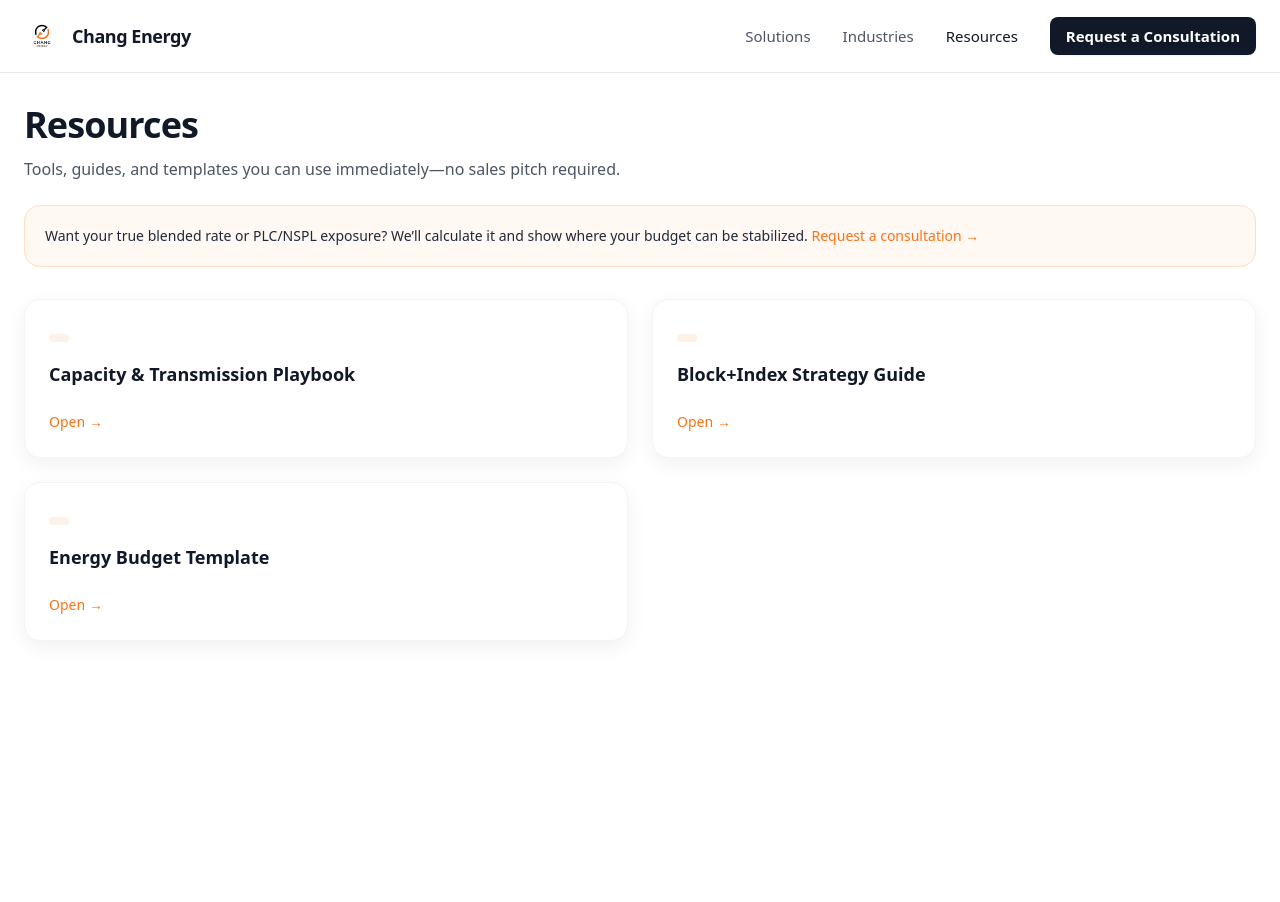
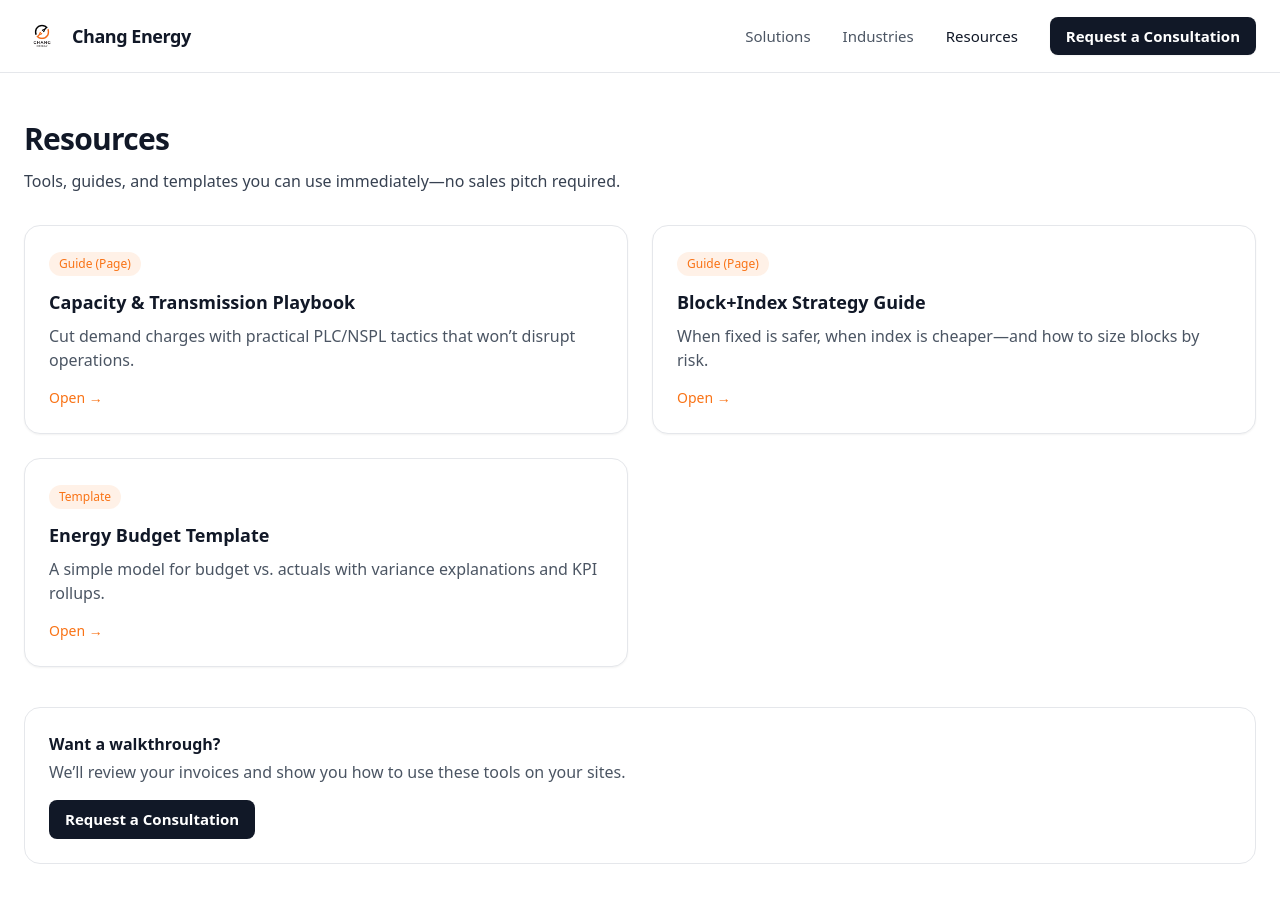
Before and after one commit to Alychang894/chang-energy-site, a Next.js app: page /resources in a window 1280 px wide. Shown: the top 902 px of the page. Before the commit the page ends 800 px from the top, so only its background shows below. Built offline with nearby package versions, Linux system fonts and the light colour scheme.

Commit message:
Update page.tsx

```diff
--- a/app/resources/page.tsx
+++ b/app/resources/page.tsx
@@ -1,24 +1,31 @@
 // app/resources/page.tsx
 import type { Metadata } from "next";
-import FadeIn from "../../components/FadeIn";
+import Link from "next/link";
+import FadeIn from "../../components/FadeIn"; // correct depth from /app/resources
 
 export const metadata: Metadata = {
   title: "Resources | Chang Energy",
   description:
-    "Operator-friendly guides and templates for procurement, PLC/NSPL, and budgeting.",
+    "Operator-friendly playbooks and templates: capacity & transmission, block+index strategy, and energy budget tracking.",
 };
 
-// inside your resources listing
-const items = [
+type ResourceItem = {
+  kind: string;     // <- we use this as the badge
+  title: string;
+  href: string;
+  blurb: string;
+};
+
+const items: ResourceItem[] = [
   {
-    kind: "Guide",
+    kind: "Guide (Page)",
     title: "Capacity & Transmission Playbook",
     href: "/resources/capacity-transmission-playbook",
     blurb:
-      "Cut demand charges with practical PLC/NSPL tactics that won’t disrupt ops.",
+      "Cut demand charges with practical PLC/NSPL tactics that won’t disrupt operations.",
   },
   {
-    kind: "Guide",
+    kind: "Guide (Page)",
     title: "Block+Index Strategy Guide",
     href: "/resources/block-index-strategy-guide",
     blurb:
@@ -29,54 +36,62 @@ const items = [
     title: "Energy Budget Template",
     href: "/resources/energy-budget-template",
     blurb:
-      "Budget vs. actuals with variance explanations and PLC/NSPL visibility.",
+      "A simple model for budget vs. actuals with variance explanations and KPI rollups.",
   },
 ];
+
 export default function ResourcesPage() {
   return (
-    <main className="px-6 pb-24 pt-8">
+    <main className="px-6 py-12">
       <div className="mx-auto max-w-7xl">
         <FadeIn>
-          <h1 className="text-4xl font-bold tracking-tight text-gray-900">
+          <h1 className="text-3xl font-bold tracking-tight text-gray-900">
             Resources
           </h1>
-          <p className="mt-3 max-w-3xl text-gray-600">
+          <p className="mt-3 max-w-3xl text-gray-700">
             Tools, guides, and templates you can use immediately—no sales pitch required.
           </p>
         </FadeIn>
 
-        {/* Contact-first banner (no public calculator) */}
-        <FadeIn delay={80}>
-          <div className="mt-6 rounded-2xl border border-brand/20 bg-brand/5 p-5">
-            <p className="text-sm text-gray-800">
-              Want your true blended rate or PLC/NSPL exposure? We’ll calculate it and show
-              where your budget can be stabilized.{" "}
-              <a href="/contact" className="link-brand font-medium">
-                Request a consultation →
-              </a>
-            </p>
-          </div>
-        </FadeIn>
-
         <div className="mt-8 grid gap-6 md:grid-cols-2">
-          {items.map((r, i) => (
-            <FadeIn key={r.title} delay={(i + 2) * 80}>
-              <a
+          {items.map((r) => (
+            <FadeIn key={r.href}>
+              <Link
                 href={r.href}
-                className="card block p-6 hover:shadow-lg transition-shadow"
+                className="group block rounded-2xl border bg-white p-6 shadow-sm transition-shadow hover:shadow-lg"
               >
-                <span className="badge-brand">{r.tag}</span>
-                <h2 className="mt-3 text-lg font-semibold text-gray-900">
+                <span className="inline-flex items-center rounded-full bg-[#F97316]/10 px-2.5 py-1 text-xs font-medium text-[#F97316]">
+                  {r.kind}
+                </span>
+                <h2 className="mt-3 text-lg font-semibold text-gray-900 group-hover:text-gray-800">
                   {r.title}
                 </h2>
-                <p className="mt-2 text-gray-600">{r.desc}</p>
-                <span className="mt-4 inline-flex items-center gap-1 text-sm link-brand">
-                  Open <span aria-hidden>→</span>
+                <p className="mt-2 text-gray-600">{r.blurb}</p>
+                <span className="mt-4 inline-flex items-center gap-1 text-sm font-medium text-[#F97316]">
+                  Open →
                 </span>
-              </a>
+              </Link>
             </FadeIn>
           ))}
         </div>
+
+        {/* Callout */}
+        <FadeIn delay={150}>
+          <div className="mt-10 rounded-2xl border bg-white p-6">
+            <h3 className="text-base font-semibold text-gray-900">
+              Want a walkthrough?
+            </h3>
+            <p className="mt-1 text-gray-600">
+              We’ll review your invoices and show you how to use these tools on your sites.
+            </p>
+            <Link
+              href="/contact"
+              className="mt-4 inline-flex items-center rounded-lg bg-gray-900 px-4 py-2 text-[15px] font-semibold text-white hover:bg-black/90"
+            >
+              Request a Consultation
+            </Link>
+          </div>
+        </FadeIn>
       </div>
     </main>
   );
```
